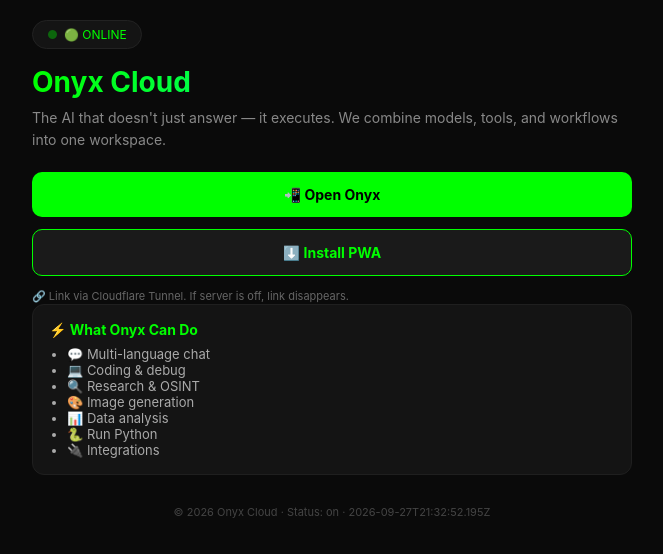
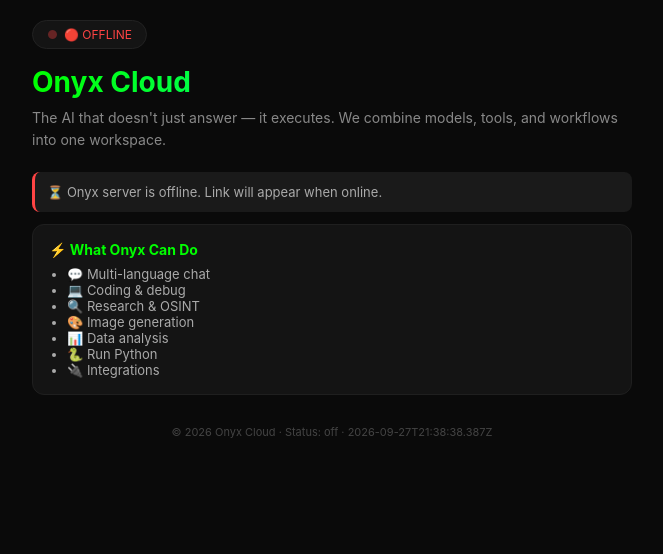
Before and after one commit to onyxdrake/onyx-cloud, a plain HTML site: page index.html in a window 1280 px wide. Shown: the whole page, without its empty margins (308-971 px from the left). Drawn offline with Linux system fonts and the light colour scheme.

Commit message:
Update status: off: index.html

```diff
--- a/index.html
+++ b/index.html
@@ -4,12 +4,12 @@
 <meta charset="UTF-8">
 <meta name="viewport" content="width=device-width, initial-scale=1">
 <meta name="theme-color" content="#0a0a0a">
-<title>Onyx Cloud — 🟢 ONLINE</title>
+<title>Onyx Cloud — 🔴 OFFLINE</title>
 <style>
   * { box-sizing: border-box; margin: 0; padding: 0; }
   body { font-family: -apple-system, sans-serif; background: #0a0a0a; color: #eee; min-height: 100vh; padding: 20px; }
   .container { max-width: 600px; margin: 0 auto; }
-  .status { display: inline-block; background: #141414; border: 1px solid #222; padding: 6px 14px; border-radius: 20px; font-size: 12px; color: #0f0; margin-bottom: 16px; }
+  .status { display: inline-block; background: #141414; border: 1px solid #222; padding: 6px 14px; border-radius: 20px; font-size: 12px; color: #f44; margin-bottom: 16px; }
   .status::before { content: '●'; margin-right: 6px; animation: blink 1.5s infinite; }
   @keyframes blink { 0%, 100% { opacity: 1; } 50% { opacity: 0.3; } }
   h1 { font-size: 28px; margin-bottom: 8px; background: linear-gradient(90deg, #0f0, #0ff); -webkit-background-clip: text; -webkit-text-fill-color: transparent; }
@@ -26,14 +26,10 @@
 </head>
 <body>
   <div class="container">
-    <div class="status">🟢 ONLINE</div>
+    <div class="status">🔴 OFFLINE</div>
     <h1>Onyx Cloud</h1>
     <p class="sub">The AI that doesn't just answer — it executes. We combine models, tools, and workflows into one workspace.</p>
-
-      <a class="btn" href="https://characterization-convenience-concern-certain.trycloudflare.com/onyx.html">📲 Open Onyx</a>
-      <a class="btn btn-secondary" href="https://characterization-convenience-concern-certain.trycloudflare.com/onyx.html">⬇️ Install PWA</a>
-      <p class="note">🔗 Link via Cloudflare Tunnel. If server is off, link disappears.</p>
-
+    <div class="offline-note">⏳ Onyx server is offline. Link will appear when online.</div>
     <div class="info">
       <h3>⚡ What Onyx Can Do</h3>
       <ul>
@@ -47,7 +43,7 @@
       </ul>
     </div>
     <div class="footer">
-      © 2026 Onyx Cloud · Status: on · 2026-09-27T21:32:52.195Z
+      © 2026 Onyx Cloud · Status: off · 2026-09-27T21:38:38.387Z
     </div>
   </div>
 </body>
```
